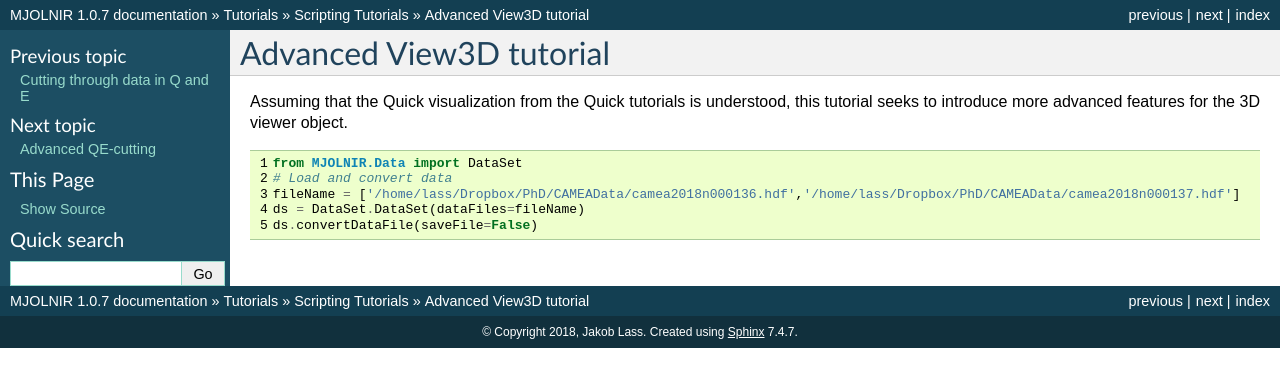
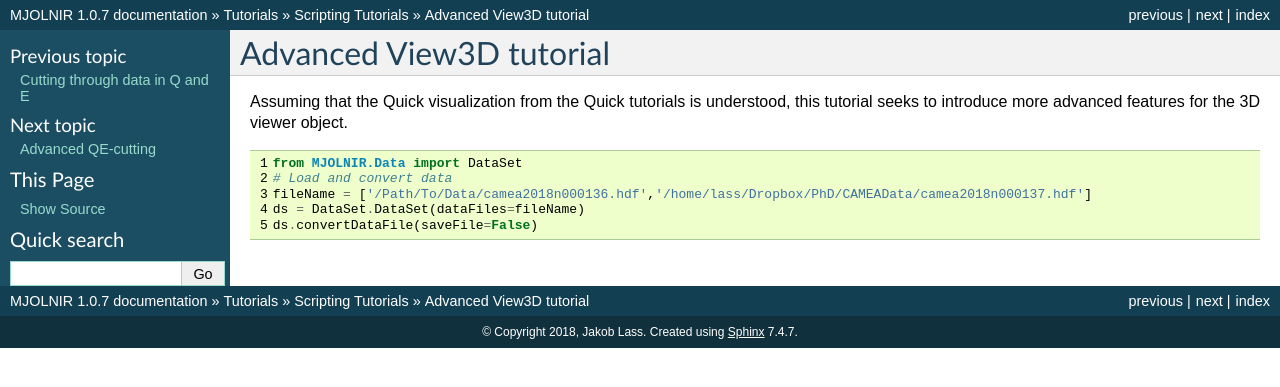
Before and after one commit to MJOLNIRPackage/MJOLNIR, a Sphinx documentation site: the page built from docs/Tutorials/Advanced/View3D.rst, in a window 1280 px wide. Shown: the top 387 px of the page. Built offline with Sphinx 7.4.7, drawn with Linux system fonts in a browser that asks for light colours.

Commit message:
Generation of tutorials

```diff
--- a/docs/Tutorials/Advanced/View3D.rst
+++ b/docs/Tutorials/Advanced/View3D.rst
@@ -7,6 +7,6 @@ Assuming that the Quick visualization from the Quick tutorials is understood, th
 
    from MJOLNIR.Data import DataSet
    # Load and convert data
-   fileName = ['/home/lass/Dropbox/PhD/CAMEAData/camea2018n000136.hdf','/home/lass/Dropbox/PhD/CAMEAData/camea2018n000137.hdf']
+   fileName = ['/Path/To/Data/camea2018n000136.hdf','/home/lass/Dropbox/PhD/CAMEAData/camea2018n000137.hdf']
    ds = DataSet.DataSet(dataFiles=fileName)
    ds.convertDataFile(saveFile=False)
--- a/docs/Tutorials/Quick/QuickView3D.rst
+++ b/docs/Tutorials/Quick/QuickView3D.rst
@@ -8,7 +8,7 @@ For the initial overview of what has been measured and for viewing some features
    from MJOLNIR.Data import DataSet
 
    # Location of raw data file. Can also be given as a single string
-   fileName = ['/home/lass/Dropbox/PhD/CAMEAData/camea2018n000136.hdf','/home/lass/Dropbox/PhD/CAMEAData/camea2018n000137.hdf']
+   fileName = ['/Path/To/Data/camea2018n000136.hdf','/home/lass/Dropbox/PhD/CAMEAData/camea2018n000137.hdf']
    # Define the DataSet object and provide file(s)
    ds = DataSet.DataSet(dataFiles=fileName)
    # Run the converter. This automatically generates nxs-file(s) in location
```
Also changed, not shown: docs/Tutorials/Advanced/plotCutQELine.rst (line endings or trailing spaces), docs/Tutorials/Quick/plotCutQELineMnF2.png, docs/Tutorials/Quick/plotQELineSimple.rst (line endings or trailing spaces).
